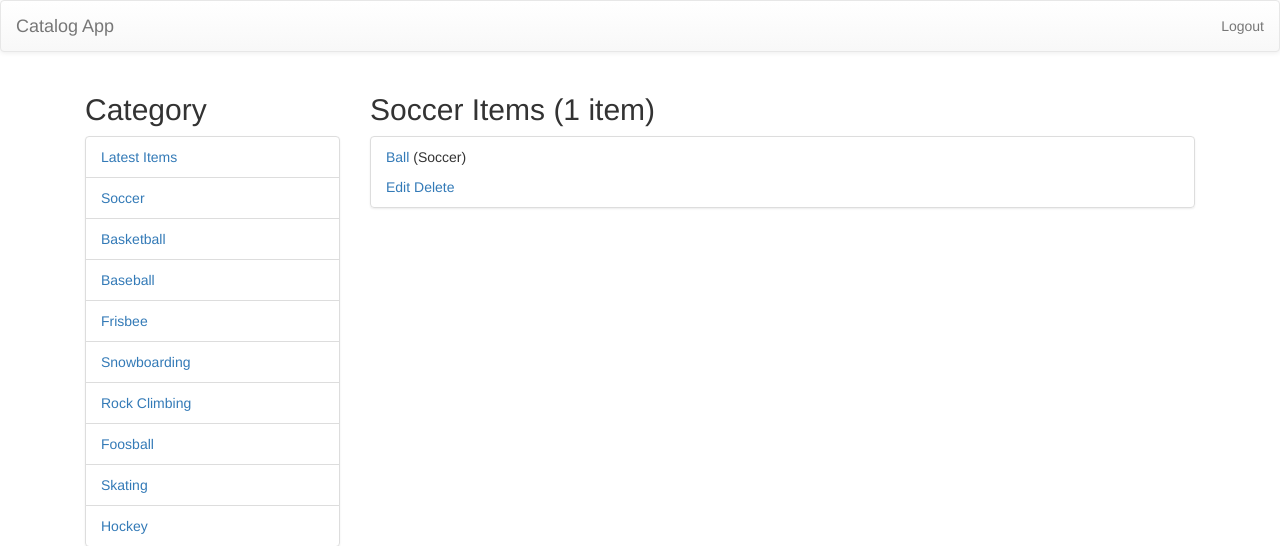
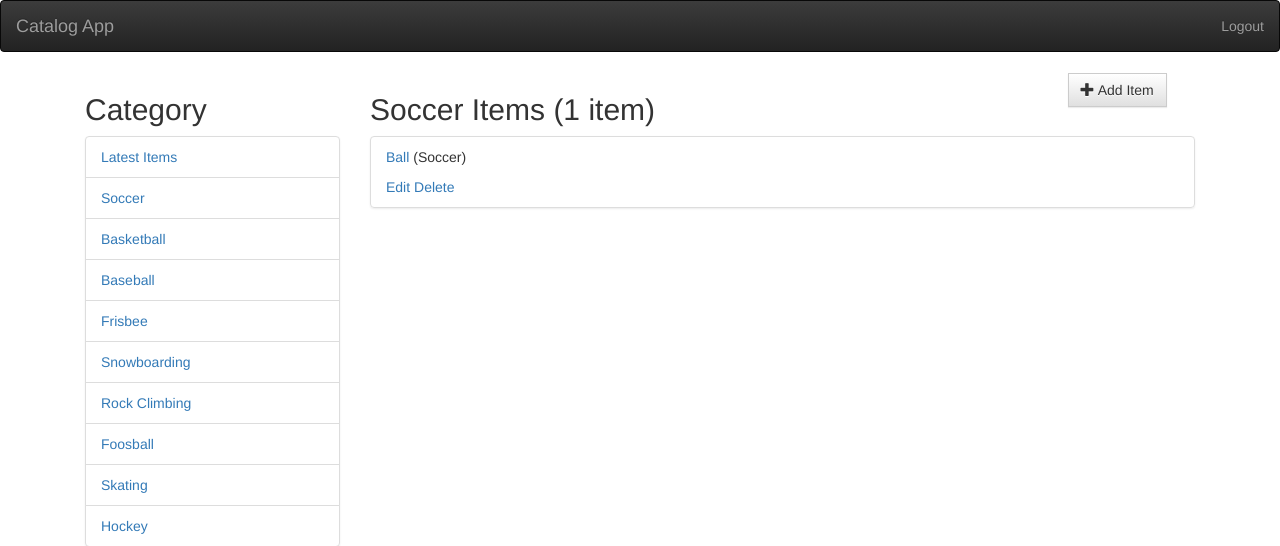
Before and after one commit to ddavignon/item-catalog, a Flask app: page /catalog/Soccer/items in a window 1280 px wide. Shown: the top 546 px of the page. Run offline with Flask 2, Linux system fonts and the light colour scheme; a user stored in the database is signed in; some libraries are stand-ins or nearby versions.

Commit message:
add login for add item

```diff
--- a/application.py
+++ b/application.py
@@ -33,7 +33,7 @@ session = DBSession()
 # JSON APIs to show Catalog information
 @app.route('/catalog.json')
 def showCatalogJSON():
-    items = session.query(CatalogItem).all()
+    items = session.query(CatalogItem).order_by(CatalogItem.id.desc())
     return jsonify(CatalogItems=[i.serialize for i in items])
 
 
@@ -41,7 +41,7 @@ def showCatalogJSON():
 @app.route('/')
 @app.route('/catalog/')
 def showCatalog():
-    items = session.query(CatalogItem).all()
+    items = session.query(CatalogItem).order_by(CatalogItem.id.desc())
     if 'username' not in login_session:
         return render_template('public_catalog.html', items=items)
     else:
@@ -52,7 +52,7 @@ def showCatalog():
 @app.route('/catalog/<string:category>/')
 @app.route('/catalog/<string:category>/items')
 def showCategoryItems(category):
-    items = session.query(CatalogItem).filter_by(category=category)
+    items = session.query(CatalogItem).filter_by(category=category).order_by(CatalogItem.id.desc())
     quantity = items.count()
     return render_template(
         'catalog_menu.html', category=category, items=items, quantity=quantity)
--- a/static/styles.css
+++ b/static/styles.css
@@ -11,3 +11,7 @@ li {
 li {
 	margin-left: 0;
 }
+
+.btn {
+	border-radius: 0px;
+}
--- a/templates/catalog_menu.html
+++ b/templates/catalog_menu.html
@@ -4,11 +4,25 @@
 {% include "category_panel.html" %}
 <div class="col-md-9">
 	{% if quantity > 0 %}
-		{% if quantity != 1 %}
+	<div class="row">
+		<div class="col-md-10">
+			{% if quantity != 1 %}
 			<h2>{{ category }} Items ({{ quantity }} items)</h2>
-		{% else %}
+			{% else %}
 			<h2>{{ category }} Items ({{ quantity }} item)</h2>
+			{% endif %}
+		</div>
+		{% if session.user_id %}
+		<div lass="col-md-2">
+			<a href = "{{ url_for('newCatalogItem') }}">
+				<button class="btn btn-default primary">
+					<span class="glyphicon glyphicon-plus" aria-hidden="true"></span>
+						Add Item
+				</button>
+			</a>
+		</div>
 		{% endif %}
+	</div>
 		<ul class="list-group">
 		    {% for i in items %}
 		    <li class="list-group-item">
--- a/templates/header.html
+++ b/templates/header.html
@@ -1,24 +1,8 @@
-<!-- <div class="row top-menu">
-	<div class="col-md-6 text-right">
-		{%if 'username' not in session %}
-			<a href="{{url_for('showLogin')}}">Click Here to Login </a>
-		{% else %}
-			<a href="{{url_for('disconnect')}}">Logout </a>
-		{% endif %}
-	</div>
-</div>
- -->
-<nav class="navbar navbar-default">
+<nav class="navbar navbar-inverse">
   <div class="container-fluid">
     <!-- Brand and toggle get grouped for better mobile display -->
     <div class="navbar-header">
-      <button type="button" class="navbar-toggle collapsed" data-toggle="collapse" data-target="#bs-example-navbar-collapse-1" aria-expanded="false">
-        <span class="sr-only">Toggle navigation</span>
-        <span class="icon-bar"></span>
-        <span class="icon-bar"></span>
-        <span class="icon-bar"></span>
-      </button>
-      <a class="navbar-brand" href="{{ url_for('showCatalog') }}}">Catalog App</a>
+      <a class="navbar-brand" href="{{ url_for('showCatalog') }}">Catalog App</a>
     </div>
       <ul class="nav navbar-nav navbar-right">
         {%if 'username' not in session %}
```
Also changed, not shown: itemcatalog.db.
